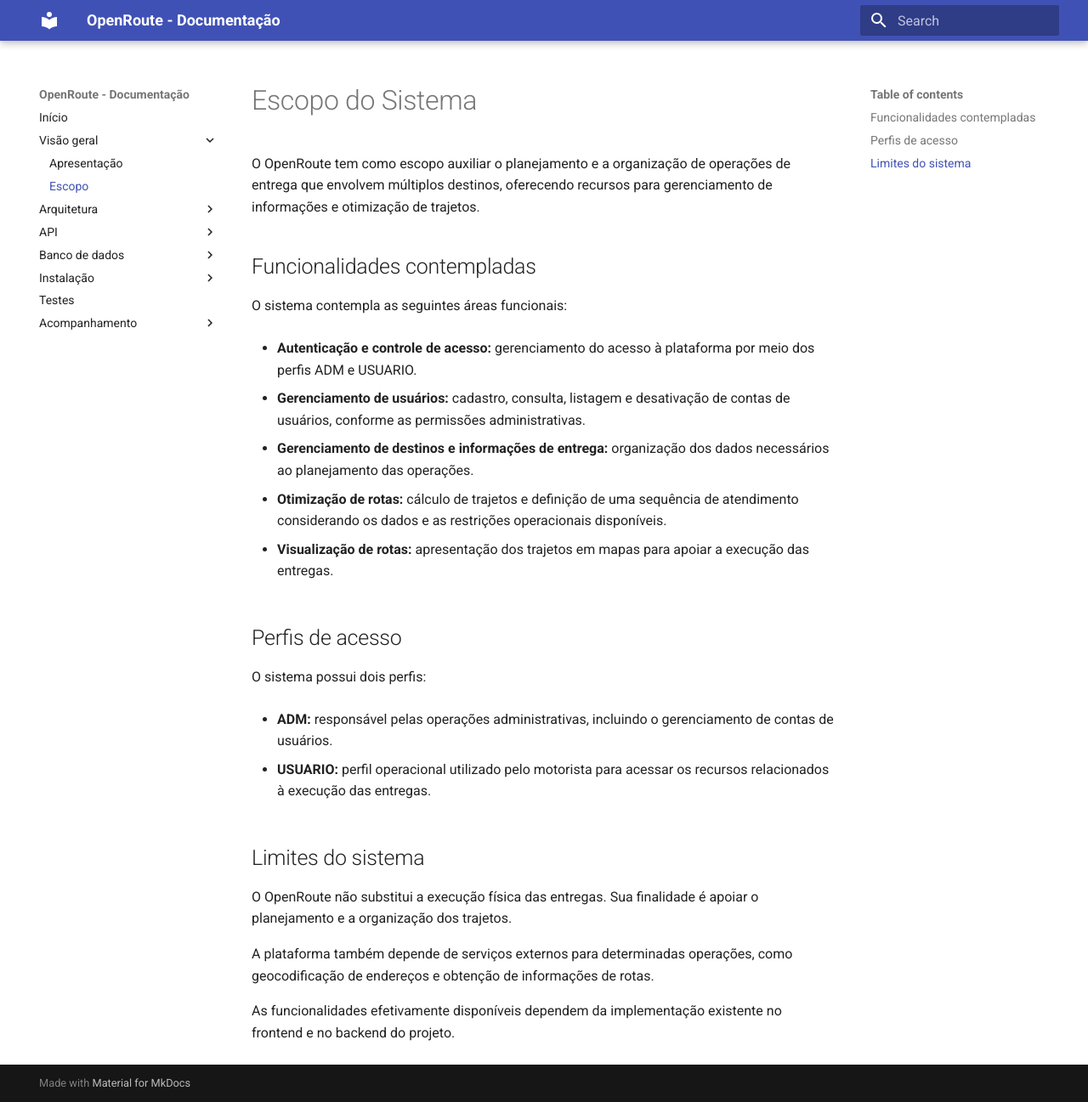
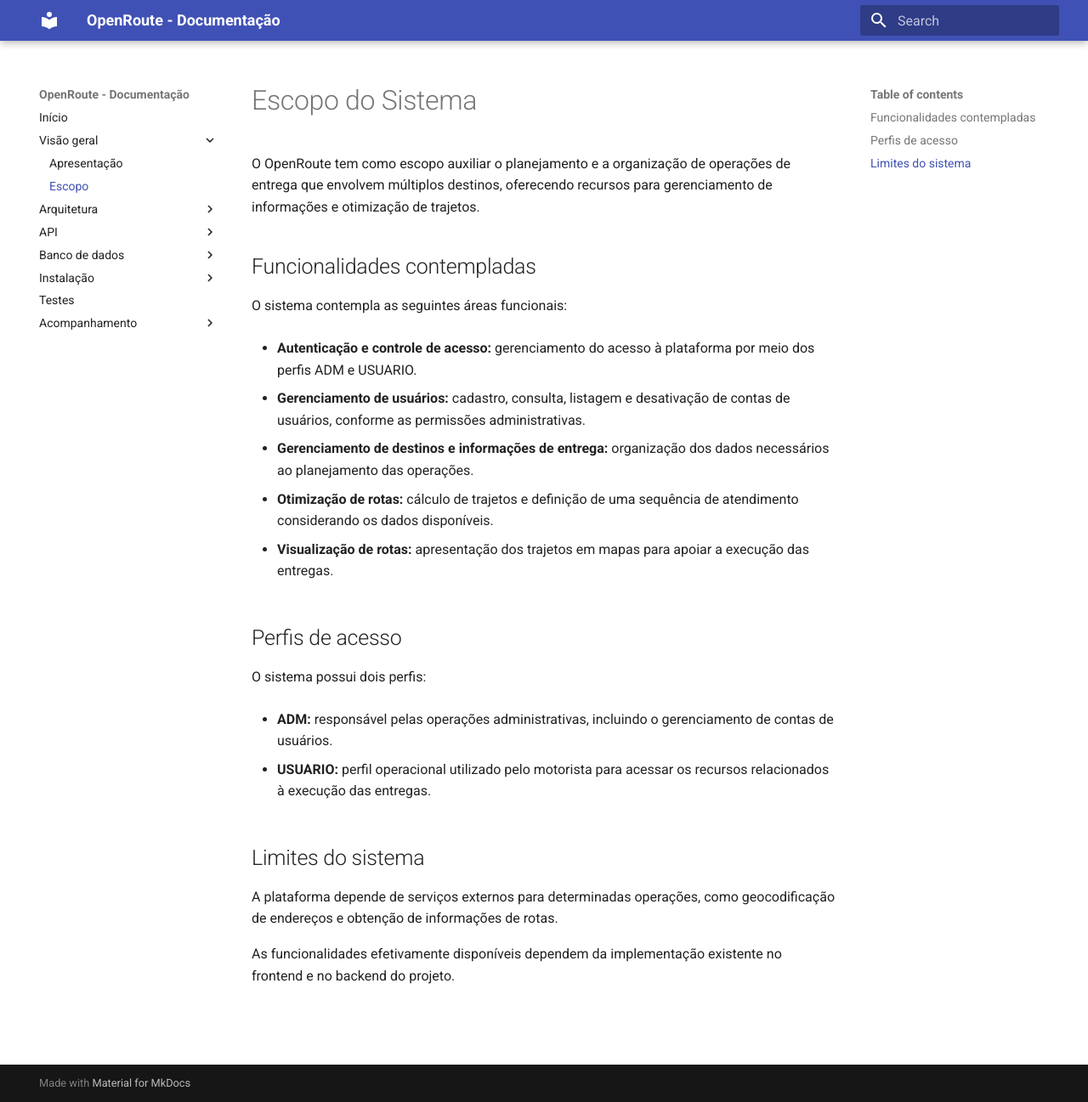
Before and after one commit to FGA0138-MDS-Ajax/2026.2-T02-Turing, an MkDocs documentation site: the page built from docs/visao-geral/escopo.md, in a window 1280 px wide and 1297 px high. Shown: the whole window at 85% size. Built offline with MkDocs 1.6.1 and Material for MkDocs 9.7.7, drawn with Linux system fonts in a browser that asks for light colours.

Commit message:
alteracao do gitpages para acompanhar o escopo

```diff
--- a/docs/visao-geral/escopo.md
+++ b/docs/visao-geral/escopo.md
@@ -22,7 +22,7 @@ O sistema contempla as seguintes áreas funcionais:
 
 - **Gerenciamento de destinos e informações de entrega:** organização dos dados necessários ao planejamento das operações.
 
-- **Otimização de rotas:** cálculo de trajetos e definição de uma sequência de atendimento considerando os dados e as restrições operacionais disponíveis.
+- **Otimização de rotas:** cálculo de trajetos e definição de uma sequência de atendimento considerando os dados disponíveis.
 
 - **Visualização de rotas:** apresentação dos trajetos em mapas para apoiar a execução das entregas.
 
@@ -46,11 +46,7 @@ O sistema possui dois perfis:
 
 
 
-O OpenRoute não substitui a execução física das entregas. Sua finalidade é apoiar o planejamento e a organização dos trajetos.
-
-
-
-A plataforma também depende de serviços externos para determinadas operações, como geocodificação de endereços e obtenção de informações de rotas.
+A plataforma depende de serviços externos para determinadas operações, como geocodificação de endereços e obtenção de informações de rotas.
 
 
 
```
Also changed, not shown: docs/arquitetura/fluxo-otimizacao.md (+1 -1 lines), docs/banco-de-dados/modelo-de-dados.md (+1 -1 lines), docs/visao-geral/apresentacao.md (+1 -1 lines).
